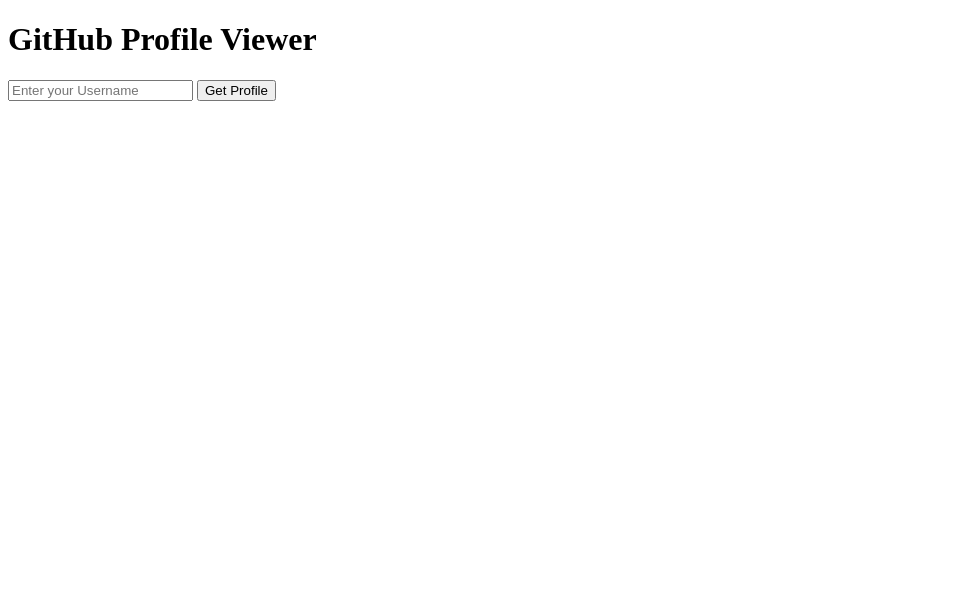
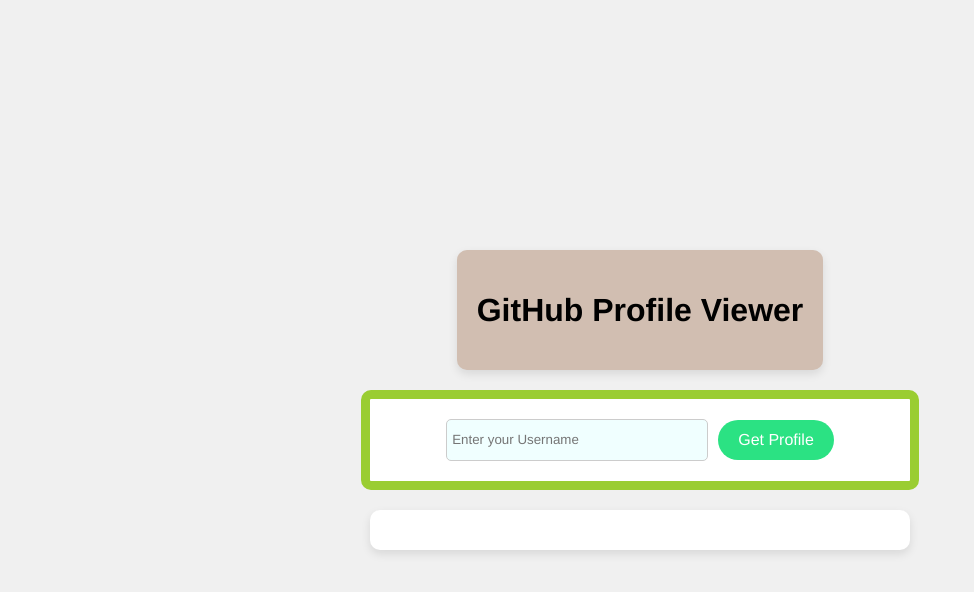
Before and after one commit to dipak9579/Javascript-projects, a plain HTML site: page Github profile viewer/index.html in a window 1280 px wide. Shown: the whole page, without its empty margins (0-974 px from the left). Drawn offline with Linux system fonts and the light colour scheme.

Commit message:
added repo section and displayedrepositories

```diff
--- a/Github profile viewer/index.html
+++ b/Github profile viewer/index.html
@@ -5,14 +5,132 @@
     <meta name="viewport" content="width=device-width, initial-scale=1.0">
     <title>Github Profile Viewer</title>
 
+    <!-- Done Internal styling Here -->
+    <style>
+       * {
+           font-family: 'Franklin Gothic Medium', 'Arial Narrow', Arial, sans-serif;
+       }
+
+       body {
+           background-color: #f0f0f0;
+           margin: 0;
+           padding: 0;
+           display: flex;
+           justify-content: center;
+           align-items: center;
+           height: 100vh;
+           flex-direction: column;
+       }
+
+       .container {
+           background-color: rgb(209, 190, 177);
+           display: flex;
+           justify-content: center;
+           align-items: center;
+           padding: 20px;
+           border-radius: 10px;
+           box-shadow: 0px 4px 10px rgba(0, 0, 0, 0.1);
+       }
+
+       .form {
+           width: 500px;
+           display: flex;
+           justify-content: center;
+           align-items: center;
+           padding: 20px;
+           border: 9px solid yellowgreen;
+           background-color: white;
+           border-radius: 10px;
+       }
+
+       .form input {
+           background-color: azure;
+           height: 30px;
+           width: 250px;
+           border: 1px solid #ccc;
+           border-radius: 5px;
+           margin-right: 10px;
+           padding: 5px;
+       }
+
+       button {
+           height: 40px;
+           padding: 0 20px;
+           border-radius: 20px;
+           background-color: rgb(43, 226, 131);
+           border: none;
+           cursor: pointer;
+           color: white;
+           font-size: 16px;
+       }
+
+       button:hover {
+           background-color: #36c087;
+       }
+
+       .parent {
+           display: flex;
+           flex-direction: column;
+           align-items: center;
+           justify-content: center;
+           margin-top: 20px;
+           width: 100%;
+       }
+
+       .display {
+           width: 500px;
+           background-color: #fff;
+           padding: 20px;
+           border-radius: 10px;
+           box-shadow: 0px 4px 10px rgba(0, 0, 0, 0.1);
+           margin-top: 20px;
+           text-align: center;
+       }
+
+       #profile img {
+           width: 100px;
+           height: 100px;
+           border-radius: 50%;
+       }
+
+       ul {
+           list-style-type: none;
+           padding: 0;
+       }
+
+       ul li {
+           margin: 5px 0;
+       }
+
+       ul li a {
+           text-decoration: none;
+           color: #333;
+       }
+
+       ul li a:hover {
+           color: #007bff;
+       }
+    </style>
 </head>
 <body>
+
     <div class="container">
         <h1>GitHub Profile Viewer</h1>
-        <input type="text" id="username" placeholder="Enter your Username">
-        <button onclick="fetchProfile()">Get Profile</button>
-        <div id="profile"></div>
     </div>
+
+    <div class="parent">
+        <div class="form">
+            <input type="text" id="username" placeholder="Enter your Username">
+            <button onclick="fetchProfile()">Get Profile</button>
+        </div>
+
+
+        <div class="display">
+            <div id="profile"></div>
+            <div id="repos"></div>
+        </div>
+    </div>
+
     <script src="script.js"></script>
 </body>
 </html>
--- a/Github profile viewer/script.js
+++ b/Github profile viewer/script.js
@@ -1,25 +1,54 @@
-function fetchProfile(){
-    const username=document.getElementById('username').value
-    if(!username){
-        alert('Enter a Github username')
-        return
+function fetchProfile() {
+    const username = document.getElementById('username').value;
+
+    if (!username) {
+        alert('Enter a Github username');
+        return;
     }
-    fetch(`https://api.github.com/users/${username}`)
-    .then(response=>{
-        if(!response.ok){
-            throw new Error('Network response is not ok')
+
+    // Fetch profile and repos together using Promise.all
+    Promise.all([
+        fetch(`https://api.github.com/users/${username}`),
+        fetch(`https://api.github.com/users/${username}/repos`)
+    ])
+    .then(([response, repoResponse]) => {
+        // Check if both responses are OK
+        if (!response.ok || !repoResponse.ok) {
+            throw new Error('Network response was not ok');
         }
-        return response.json();
+        // Return both JSON responses
+        return Promise.all([response.json(), repoResponse.json()]);
     })
-    .then(data=>{
-        displayProfile(data)
-    }).catch(err=>{
-        console.error('There was a problem with the fetch operation',err)
+    .then(([profileData, reposData]) => {
+        // Display profile and repositories
+        displayProfile(profileData);
+        displayRepos(reposData);
     })
+    .catch(err => {
+        console.error('There was a problem with the fetch operation:', err);
+    });
 }
 
-function displayProfile(profileData){
-    const profileElement=document.getElementById('profile')
-    profileElement.innerHTML=`<h2>${profileData.login}</h2>
-    <img src="${profileData.avatar_url}" style="width:100px;height:100px; border-radius:50%"/>`
+function displayProfile(profileData) {
+    const profileElement = document.getElementById('profile');
+    profileElement.innerHTML = `
+        <h2>${profileData.login}</h2>
+        <img src="${profileData.avatar_url}" style="width:100px;height:100px; border-radius:50%"/>
+    `;
 }
+//This is the Addational Code which Added Repositeries Of the User to Display
+function displayRepos(reposData) {
+    const reposElement = document.getElementById('repos');
+
+    if (reposData.length === 0) {
+        reposElement.innerHTML = '<p>No repositories found.</p>';
+        return;
+    }
+
+    // This code creats the display the repositories in the list format
+    const reposList = reposData.map(repo => {
+        return `<li><a href="${repo.html_url}" target="_blank">${repo.name}</a></li>`;
+    }).join('');
+
+    reposElement.innerHTML = `<h3>Repositories:</h3><ul>${reposList}</ul>`;
+}
```
